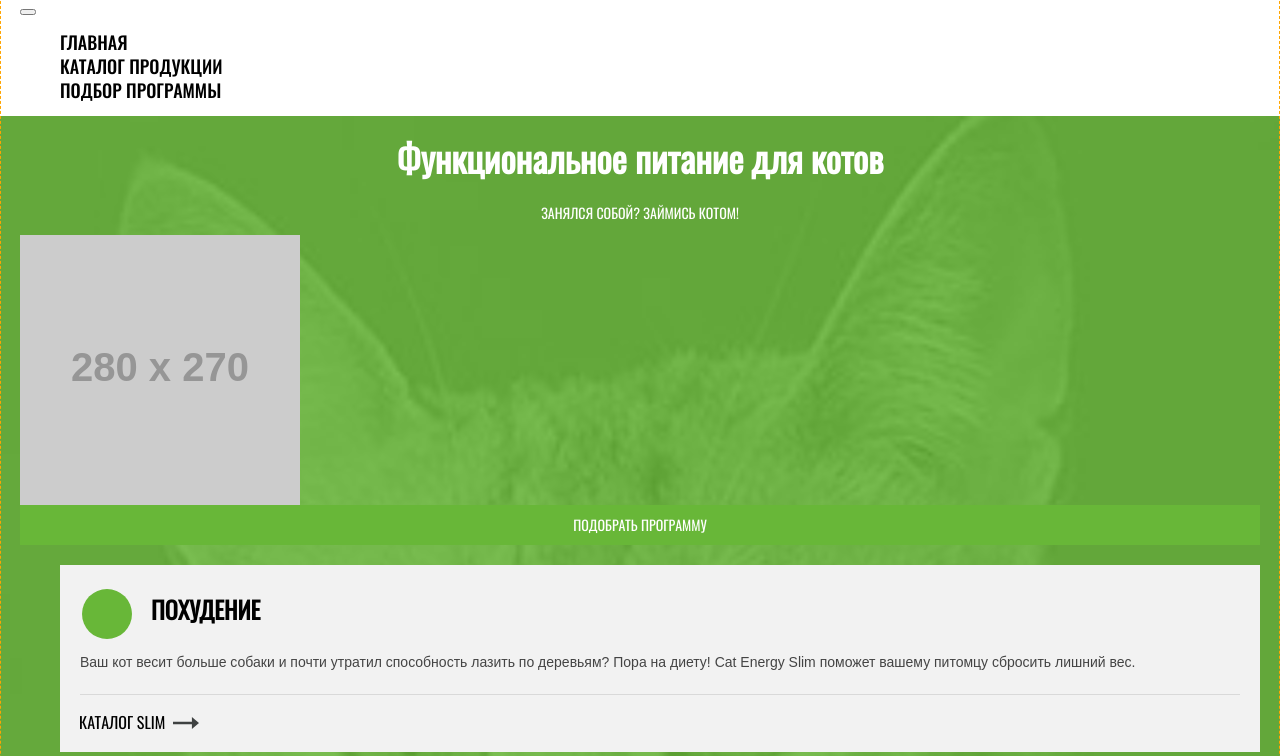
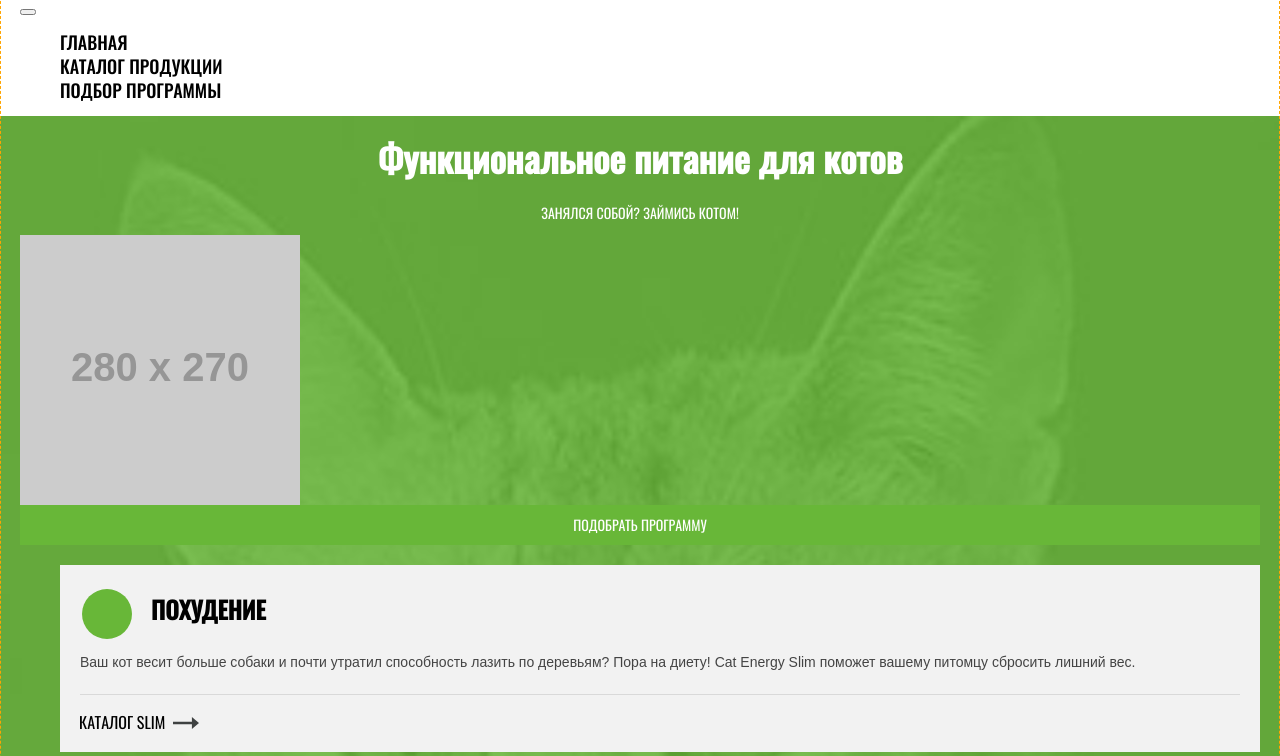
Before and after one commit to gerrymander-web/1307951-cat-energy-20, a website: page source/index.html in a window 1280 px wide. Shown: the part 44-800 px from the top of the page. Drawn offline with nearby package versions, Linux system fonts and the light colour scheme; files that its build step writes are made by us from their sources; placeholder pictures from the web are drawn by us.

Commit message:
Корректирует подключение шрифтов

```diff
--- a/source/sass/blocks/site-list.scss
+++ b/source/sass/blocks/site-list.scss
@@ -3,9 +3,10 @@
 }
 
 .site-list__item {
-  font-family: $special-font-bolder;
+  font-family: $special-font;
   font-size: 18px;
   line-height: 24px;
+  font-weight: 500;
   text-transform: uppercase;
   color: $color_black;
 
--- a/source/sass/fonts.scss
+++ b/source/sass/fonts.scss
@@ -1,7 +1,7 @@
 // @import url("https://fonts.googleapis.com/css2?family=Oswald&display=swap");
 @font-face {
-  font-family: "Oswald medium";
-  font-weight: normal;
+  font-family: "Oswald";
+  font-weight: 500;
   font-style: normal;
   font-display: swap;
   src:
@@ -10,8 +10,8 @@
 }
 
 @font-face {
-  font-family: "Oswald regular";
-  font-weight: normal;
+  font-family: "Oswald";
+  font-weight: 400;
   font-style: normal;
   font-display: swap;
   src:
--- a/source/sass/variables.scss
+++ b/source/sass/variables.scss
@@ -20,7 +20,5 @@ $color_black: #000000;
 $color_black_light: #111111;
 
 // fonts
-
-$special-font: "Oswald regular", arial, sans-serif;
-$special-font-bolder: "Oswald medium", arial, sans-serif;
+$special-font: "Oswald", arial, sans-serif;
 $usual-font: "Arial", sans-serif;
```
